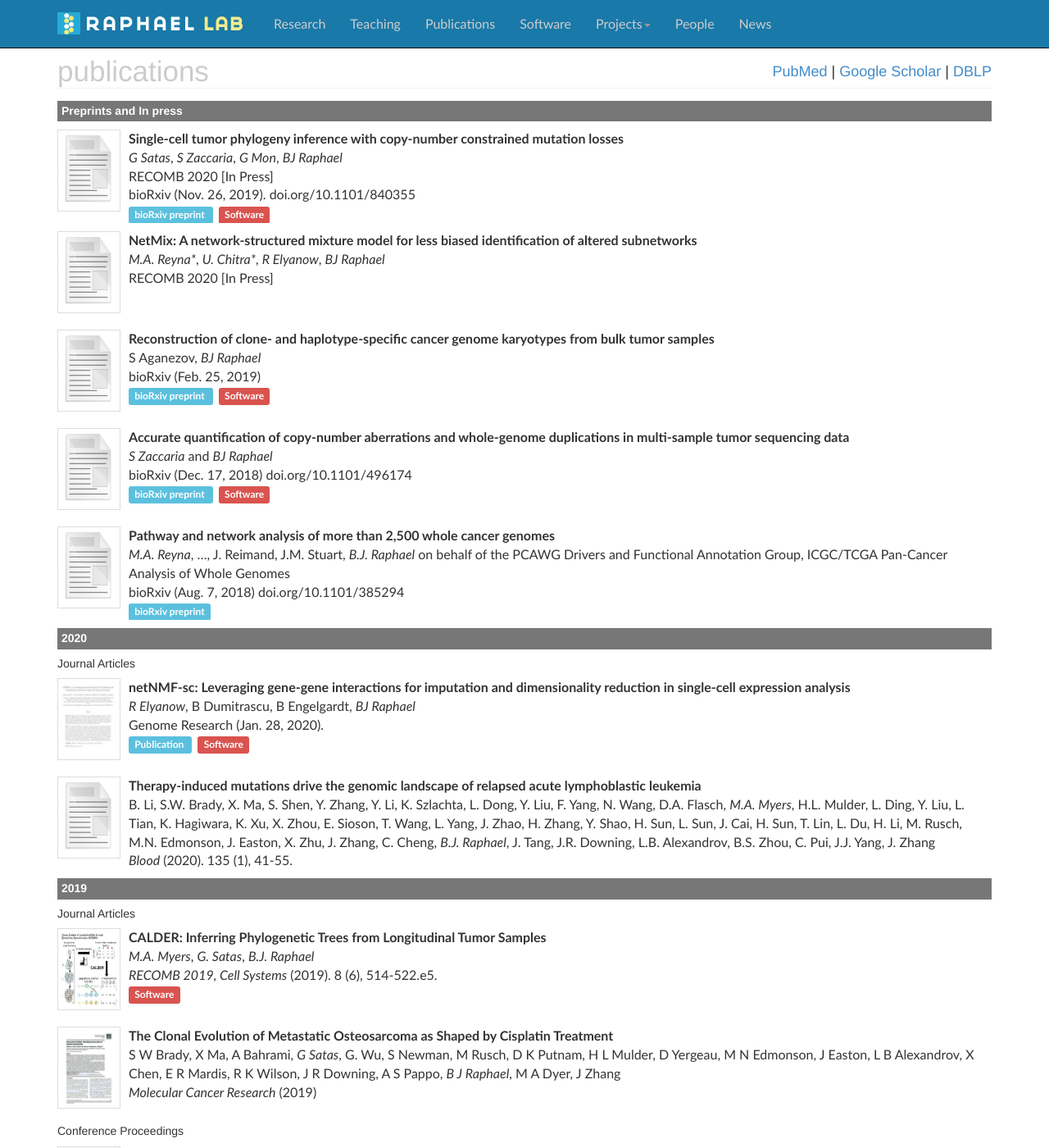
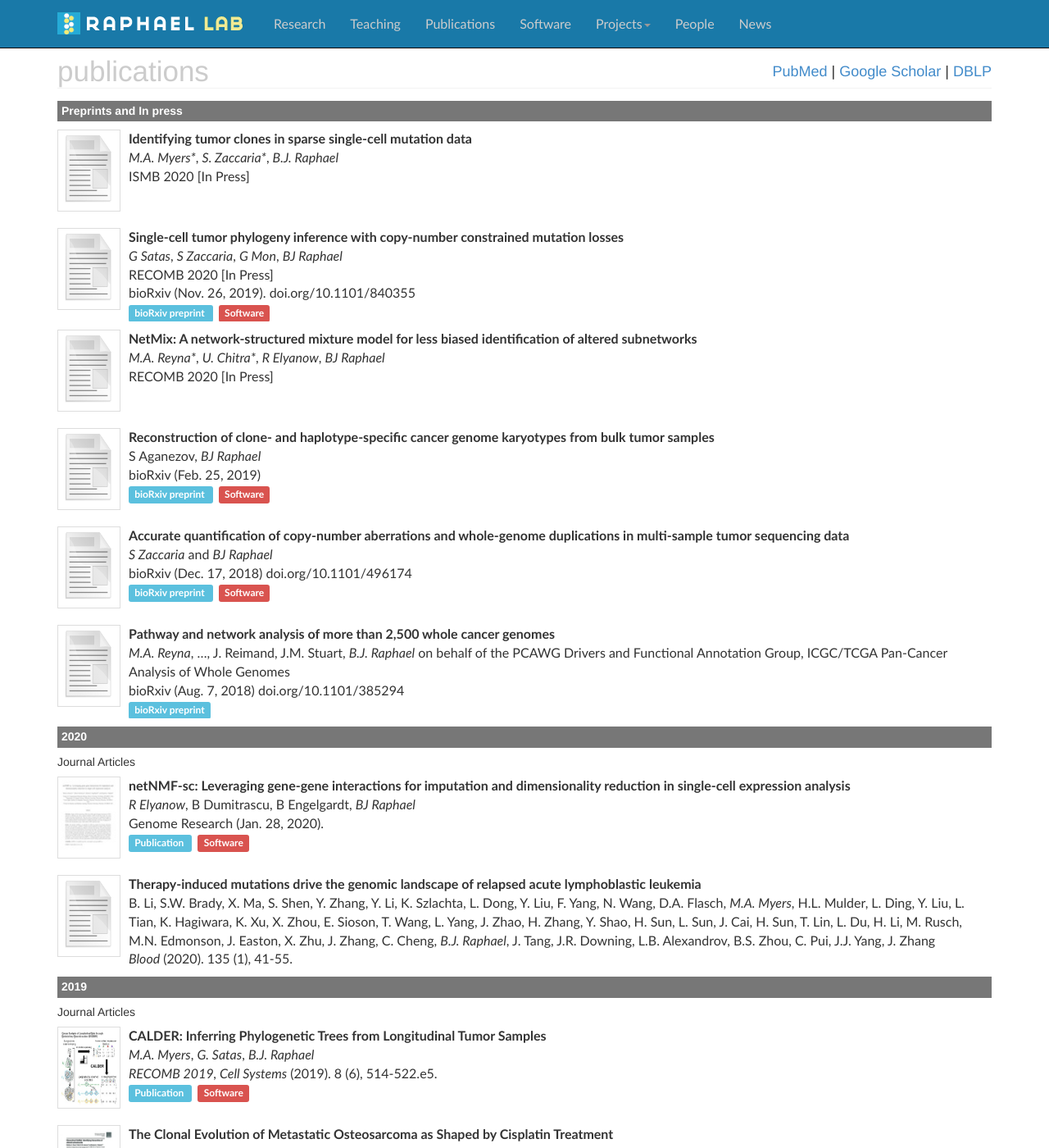
Before and after one commit to raphael-group/raphael-group.github.io, a Jekyll site: the page built from publications/index.md, in a window 1280 px wide and 1400 px high. Shown: the whole window at 82% size. Built offline with Jekyll 4.4.1, drawn with Linux system fonts in a browser that asks for light colours; nearby versions of some CDN libraries; comment, search, counter and statistics services are not loaded.

Commit message:
Added SBMClone

```diff
--- a/publications/index.md
+++ b/publications/index.md
@@ -10,6 +10,13 @@ container_css_class: container publications
 
 ### Preprints and In press ###
 
+* [![SBMClone](../assets/img/papers/missing.svg)]()
+	**Identifying tumor clones in sparse single-cell mutation data**
+
+	_M.A. Myers*_, _S. Zaccaria*_, _B.J. Raphael_
+
+	ISMB 2020 [In Press]
+
 * [![SCARLET](../assets/img/papers/missing.svg)](https://www.biorxiv.org/content/10.1101/840355v1)
 **Single-cell tumor phylogeny inference with copy-number constrained mutation losses**
 
@@ -111,7 +118,9 @@ container_css_class: container publications
 
 	*RECOMB 2019, Cell Systems* (2019). 8 (6), 514-522.e5.
 
-
+	<span class="label label-info">
+       		<a href="https://www.sciencedirect.com/science/article/pii/S2405471219301917" target="_new">Publication</a>
+    	</span>
 	<span class="label label-danger">
 		<a href="https://github.com/raphael-group/calder">Software</a>
 	</span>
```
